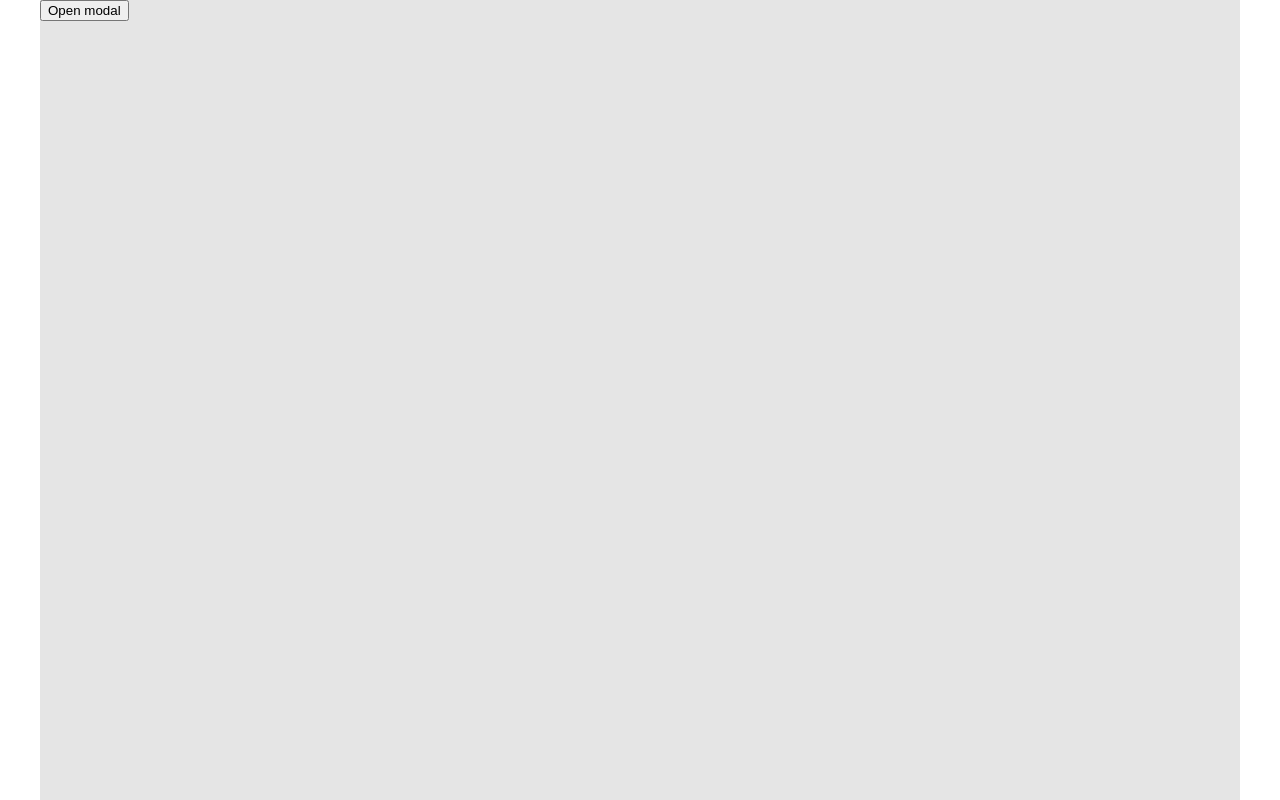
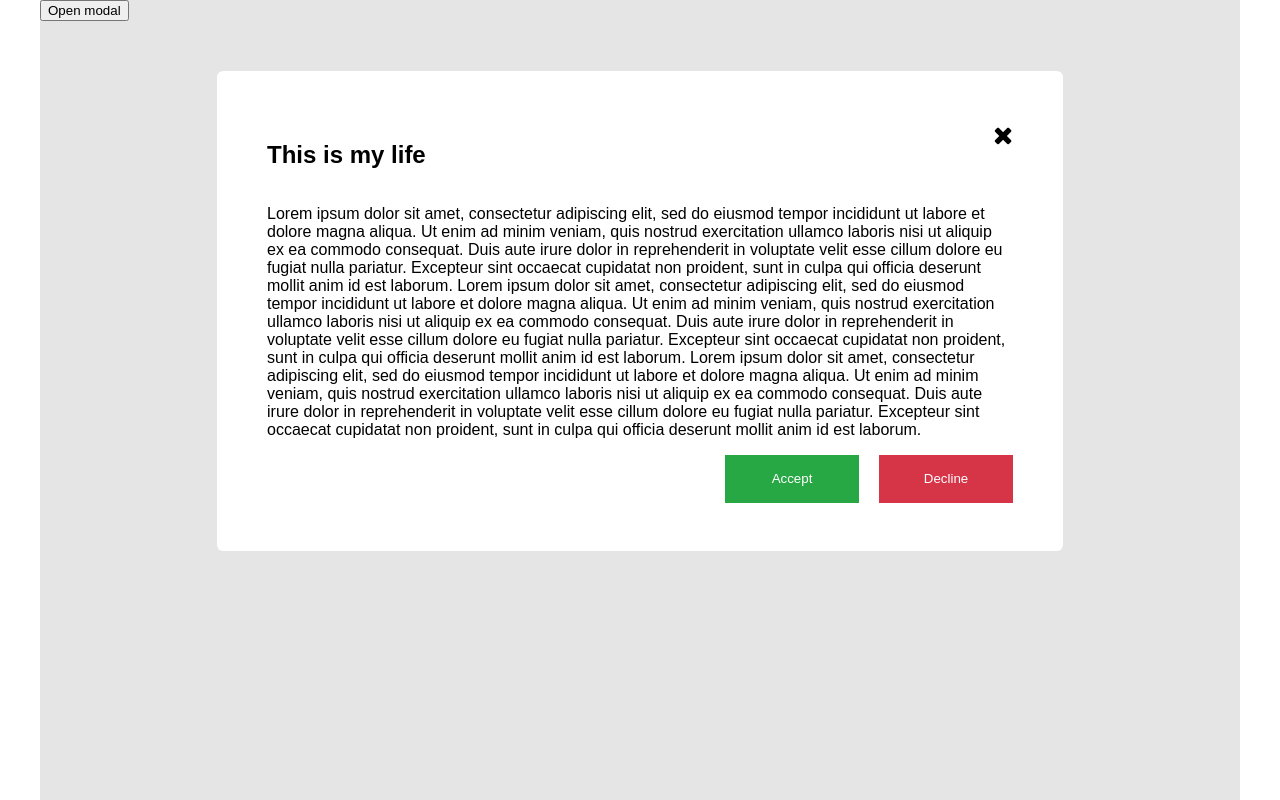
Before and after one commit to DucDa0/FullStackWebCourse, a React (Create React App) app in the folder ReactJS/02. bai-tap-tong-hop/: page / in a window 1280 px wide. Both pictures are taken after a click on the button "Open modal". Shown: the top 800 px of the page. Built offline with nearby package versions, Linux system fonts and the light colour scheme.

Commit message:
show dialog

```diff
--- a/ReactJS/02. bai-tap-tong-hop/src/App.js
+++ b/ReactJS/02. bai-tap-tong-hop/src/App.js
@@ -23,6 +23,7 @@ export default class App extends Component{
     })
   }
   render(){
+    const {trigger}=this.state;
     return (
       <div className="main">
        {/* <Header/>
@@ -32,8 +33,8 @@ export default class App extends Component{
         {/* <DynamicClassNames/> */}
         {/* <Notification hasUnread={true}/> */}
         {/* <SearchBox/> */}
-        <button>Open modal</button>
-        <Modal onClick={this.isClick}/>
+        <button onClick={this.isClick}>Open modal</button>
+        <Modal trigger={trigger}/>
       </div>
     );
   }
--- a/ReactJS/02. bai-tap-tong-hop/src/components/Modal.js
+++ b/ReactJS/02. bai-tap-tong-hop/src/components/Modal.js
@@ -1,15 +1,27 @@
 import React, { Component } from 'react'
+import classNames from 'classnames'
 import '../css/Modal.css'
 export default class Modal extends Component {
-
+    constructor(){
+        super();
+        this.state={
+            isClose: false
+        };
+        this.closeDialog=this.closeDialog.bind(this);
+    }
+    closeDialog(){
+        this.setState({isClose: true});
+    }
     render() {
+        const {trigger}=this.props;
+        const {isClose}=this.state;
         return (
-            <div className="Modal">
+            <div className={classNames('Modal',{display: trigger},{closeDialog: isClose})}>
                 <div className="Modal-wrap">
                     <div className="Modal-content">
                         <div className="head">
                             <h2 className="title">This is my life</h2>
-                            <div className="close"><i class="fa fa-times" aria-hidden="true"></i></div>
+                            <div onClick={this.closeDialog} className="close"><i className="fa fa-times" aria-hidden="true"></i></div>
                         </div>
                         <div className="body">
                             <p className="article">
@@ -28,8 +40,8 @@ export default class Modal extends Component {
                             </p>
                         </div>
                         <div className="foot">
-                            <a href="/accept" className="accept"><span>Accept</span></a>
-                            <a href="/decline" className="decline"><span>Decline</span></a>
+                            <button onClick={this.closeDialog} className="accept">Accept</button>
+                            <button onClick={this.closeDialog} className="decline">Decline</button>
                         </div>
                     </div>
                 </div>
--- a/ReactJS/02. bai-tap-tong-hop/src/css/Modal.css
+++ b/ReactJS/02. bai-tap-tong-hop/src/css/Modal.css
@@ -26,23 +26,28 @@
     justify-content: flex-end;
 }
 .accept{
-    display: flex;
-    justify-content: center;
-    align-items: center;
+    border: none;
+    outline: none;
     width: 134px;
     height: 48px;
     background: #28A745;
-    text-decoration: none;
     color: #fff;
+    cursor: pointer;
 }
 .decline{
-    display: flex;
-    justify-content: center;
-    align-items: center;
+    border: none;
+    outline: none;
     width: 134px;
     height: 48px;
     background: #D63447;
-    text-decoration: none;
     margin-left: 20px;
     color: #fff;
+    cursor: pointer;
 }
+.Modal.display{
+    display: flex;
+}
+
+.Modal.closeDialog{
+    display: none;
+}
```
Also changed, not shown: ReactJS/02. bai-tap-tong-hop/src/components/SearchBox.js (+1 -10 lines).
